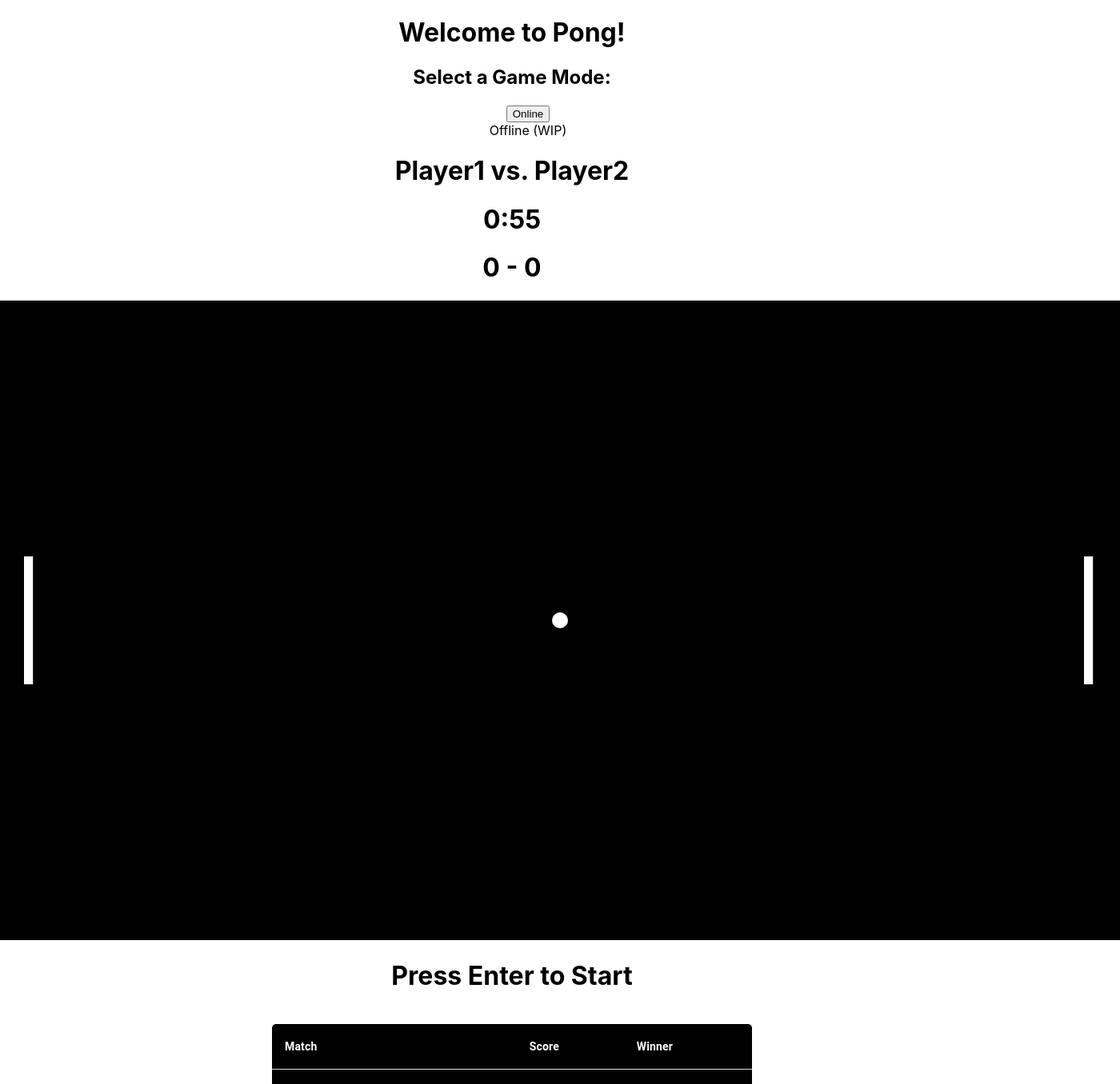
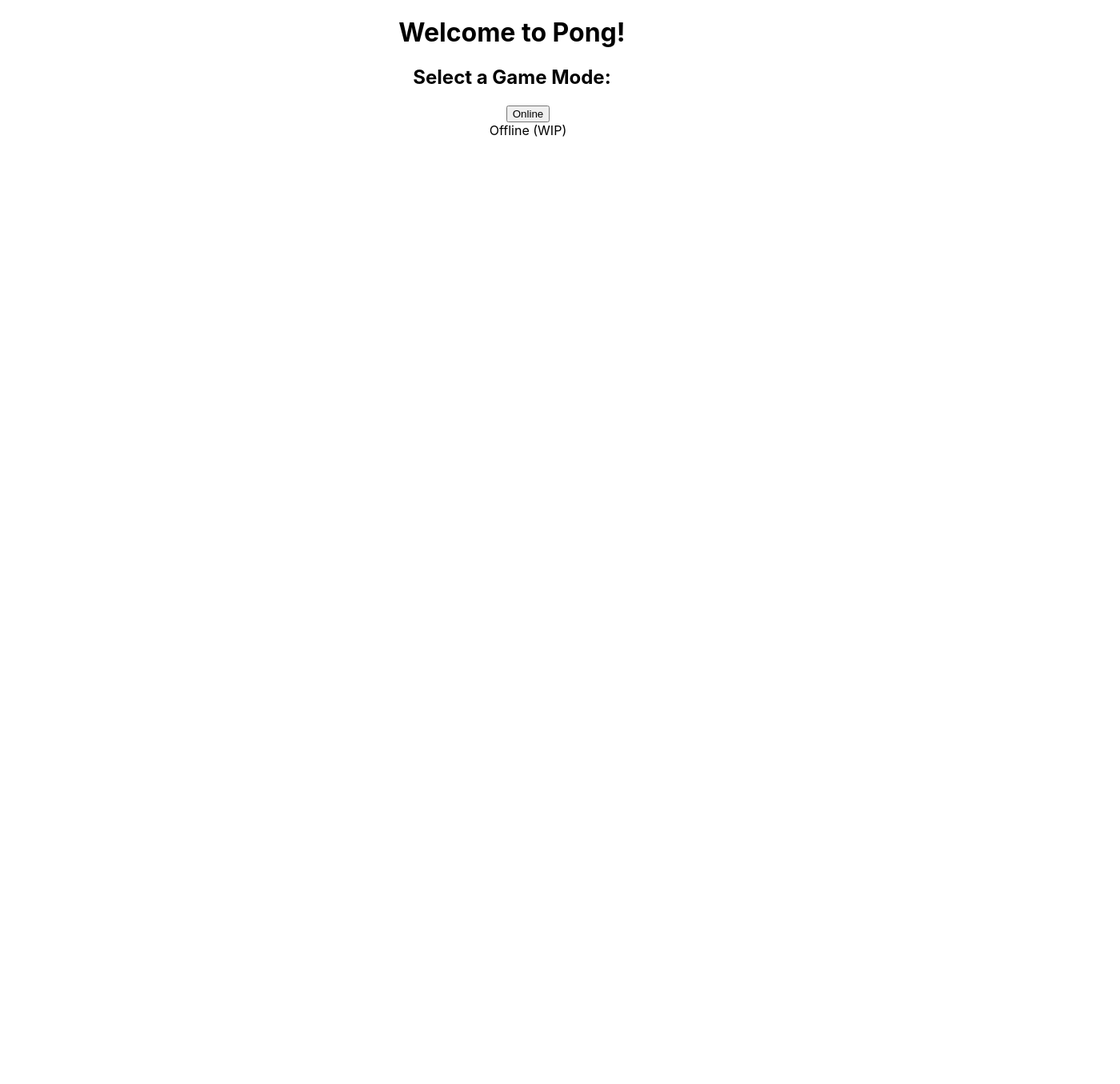
Before and after one commit to Aman-Hundal/PongJS, a React (Create React App) app in the folder frontend/: page / in a window 1280 px wide. Shown: the top 1356 px of the page at 80% size, 1400 px wide, since content can reach past the window. After the commit the page ends 800 px from the top, so only its background shows below. Built offline with nearby package versions, Linux system fonts and the light colour scheme.

Commit message:
router dom work started

```diff
--- a/frontend/src/App.js
+++ b/frontend/src/App.js
@@ -113,9 +113,9 @@ const testData = [
   return (
     <div className="App">
       <Index setNameP1={setNameP1} setNameP2={setNameP2} start={start} />
-      <Players P1={state.player1} P2={state.player2} />
+      {/* <Players P1={state.player1} P2={state.player2} />
       <Canvas winner={winner} newGame={newGame} endGame={endGame} gameOn={state.gameOn} P1={state.player1} P2={state.player2} increaseScoreP1={increaseScoreP1} increaseScoreP2={increaseScoreP2} mins={state.minutes} secs={state.seconds} animateTimer={animateTimer} />
-      <Leaderboard matches={testData} />
+      <Leaderboard matches={testData} /> */}
     </div>
   )
 }
```
